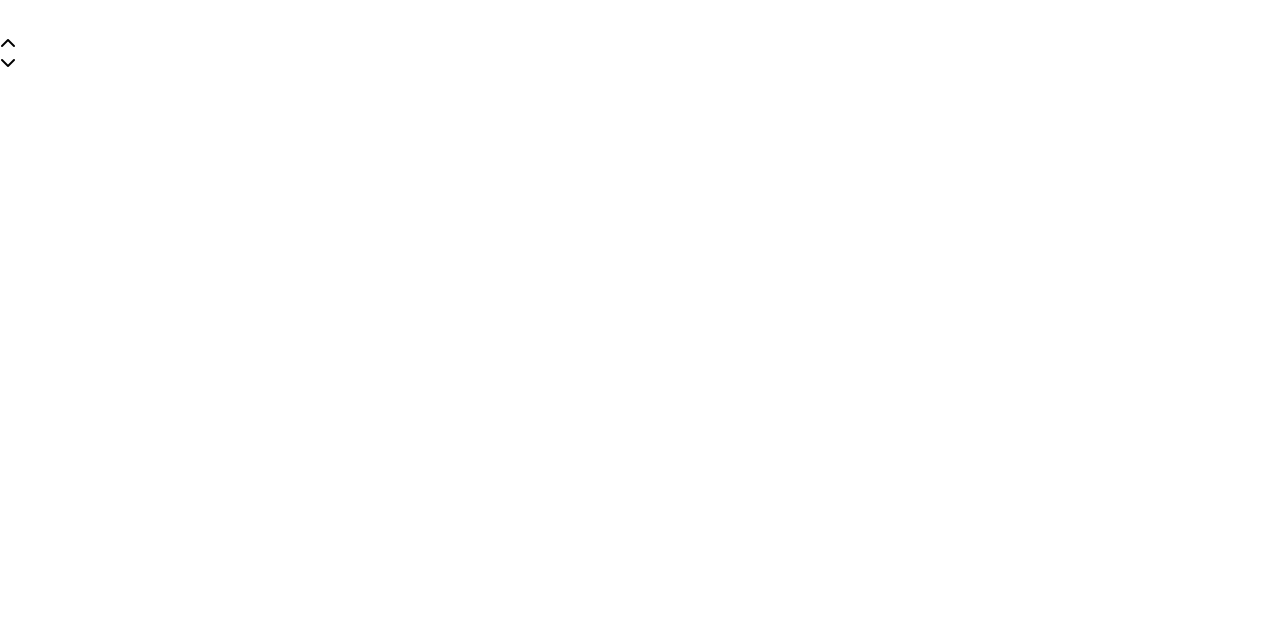
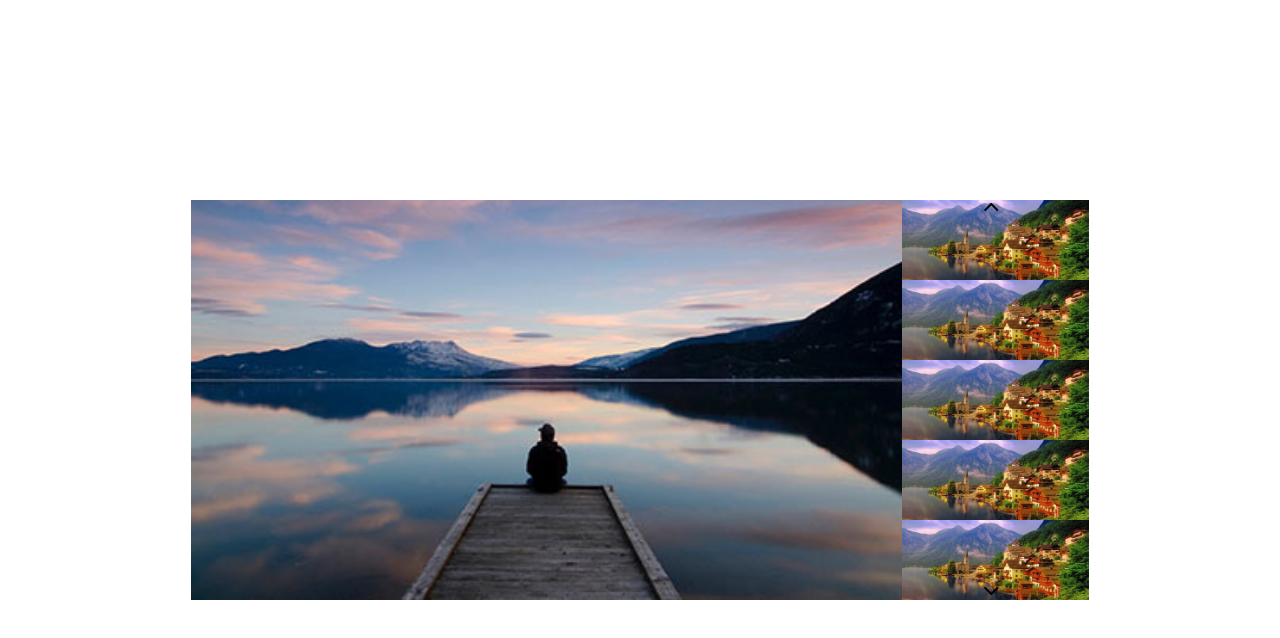
Before and after one commit to nehabht/vue-slider, a plain HTML site: page index.html in a window 1280 px wide. Drawn offline with nearby package versions, Linux system fonts and the light colour scheme.

Commit message:
add milestone1

```diff
--- a/assets/css/style.css
+++ b/assets/css/style.css
@@ -6,3 +6,39 @@
 img{
     max-width: 100%;
 }
+
+.container{
+    display: flex;
+    justify-content: center;
+    align-items: center;
+    height: 100vh;
+}
+
+.card{
+    display: flex;
+    position: relative;
+}
+
+.panorama img{
+    height: 400px;
+}
+
+.thumbnails{
+    display: flex;
+    flex-direction: column;
+}
+
+.thumbnails .thumb{
+
+    height: 80px;
+
+}
+
+.navigator{
+    display: flex;
+    justify-content: space-between;
+    position: absolute;
+    right: 10%;
+    height: 400px;
+    flex-direction: column;
+}
```
Also changed, not shown: assets/img/01.jpg (added), assets/img/02.jpg (added), assets/img/03.jpg (added), assets/img/04.jpg (added), assets/img/05.jpg (added), 2 other files.
